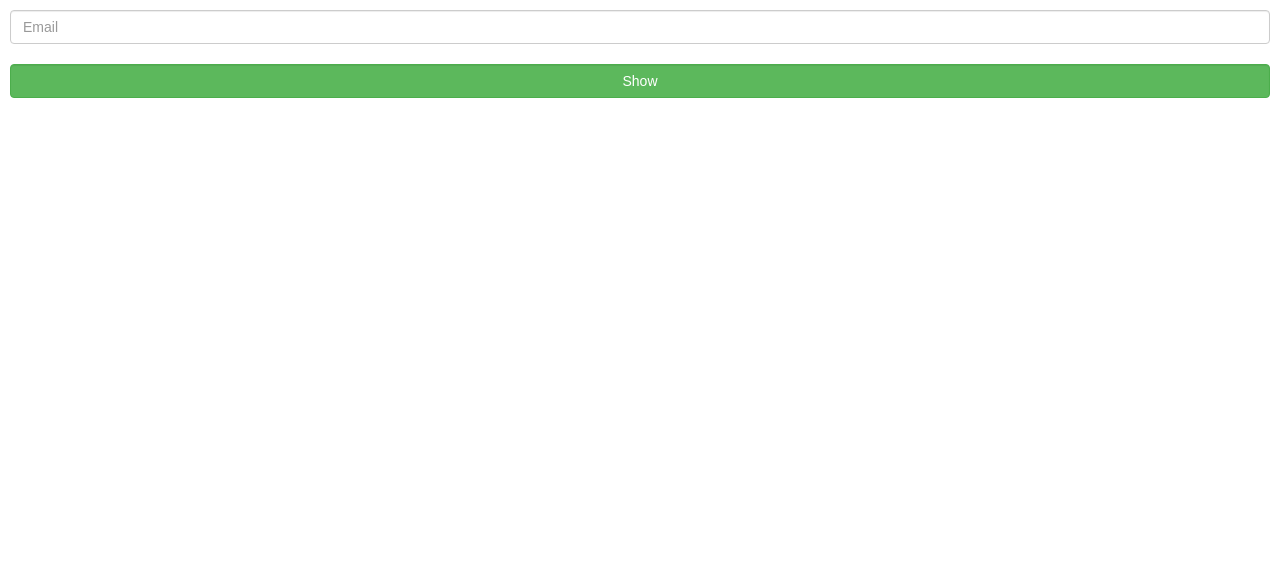
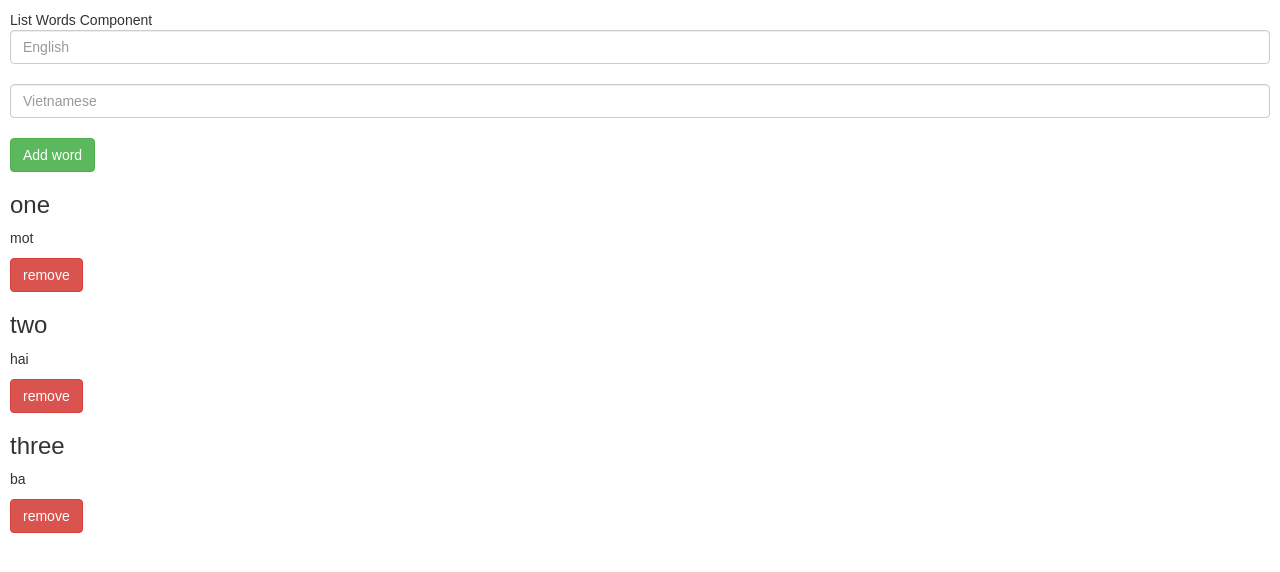
Before and after one commit to vanpho93/react0411, a React (Create React App) app: page / in a window 1280 px wide. Shown: the top 572 px of the page. Built offline with nearby package versions, Linux system fonts and the light colour scheme.

Commit message:
add new word

```diff
--- a/src/App.js
+++ b/src/App.js
@@ -1,7 +1,7 @@
 import React, { Component } from 'react';
 // import Word from './components/Word';
 // import ConditionCom from './components/ConditionCom';
-// import ListWords from './components/ListWords';
+import ListWords from './components/ListWords';
 // import Box from './components/Box';
 import TextInput from './components/TextInput';
 // function component
@@ -36,7 +36,7 @@ import TextInput from './components/TextInput';
 class App extends Component {
   render() {
     return (
-      <TextInput />
+      <ListWords />
     );
   }
 }
--- a/src/components/ListWords.js
+++ b/src/components/ListWords.js
@@ -15,8 +15,20 @@ class ListWords extends Component {
                 { en: 'one', vn: 'mot' },
                 { en: 'two', vn: 'hai' },
                 { en: 'three', vn: 'ba' },
-            ]
+            ],
+            txtEn: '',
+            txtVn: ''
         }
+        this.addWord = this.addWord.bind(this);
+    }
+
+    addWord() {
+        const { txtEn, txtVn, words } = this.state;
+        this.setState({
+            words: words.concat({ en: txtEn, vn: txtVn }),
+            txtEn: '',
+            txtVn: ''
+        });
     }
 
     removeWord(en) {
@@ -31,6 +43,21 @@ class ListWords extends Component {
         return (
             <div style={{ margin: 10 }}>
                 List Words Component
+                <input
+                    className="form-control"
+                    placeholder="English"
+                    value={this.state.txtEn}
+                    onChange={event => this.setState({ txtEn: event.target.value })}
+                />
+                <br />
+                <input
+                    className="form-control"
+                    placeholder="Vietnamese"
+                    value={this.state.txtVn}
+                    onChange={event => this.setState({ txtVn: event.target.value })}
+                />
+                <br />
+                <button className="btn btn-success" onClick={this.addWord}>Add word</button>
                 { words.map(word => (
                     <div key={word.en}>
                         <h3>{word.en}</h3>
--- a/src/components/TextInput.js
+++ b/src/components/TextInput.js
@@ -1,12 +1,28 @@
 import React, { Component } from 'react';
 
 class TextInput extends Component {
+    constructor(props) {
+        super(props);
+        this.state = { txtEmail: '' }
+        this.onShow = this.onShow.bind(this);
+    }
+    onShow() {
+        alert(this.state.txtEmail);
+        this.setState({ txtEmail: '' });
+    }
     render() {
         return (
             <div style={{ padding: 10 }} className="form-group">
-                <input className="form-control" placeholder="Email" />
+                <input
+                    className="form-control"
+                    placeholder="Email"
+                    value={this.state.txtEmail}
+                    onChange={event => this.setState({ txtEmail: event.target.value })}
+                />
                 <br />
-                <button className="form-control btn btn-success">Show</button>
+                <button className="form-control btn btn-success" onClick={this.onShow}>
+                    Show
+                </button>
             </div>
         );
     }
```
